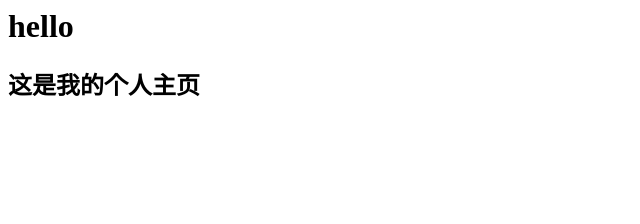
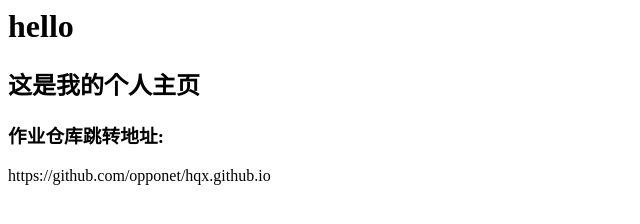
Before and after one commit to opponent01/hqx.github.io, a plain HTML site: page index.html in a window 1280 px wide. Shown: the whole page, without its empty margins (0-640 px from the left). Drawn offline with Linux system fonts and the light colour scheme.

Commit message:
Update index.html

```diff
--- a/index.html
+++ b/index.html
@@ -7,6 +7,12 @@
       <h2>
         这是我的个人主页
         </h2>
+      <h3>
+        作业仓库跳转地址:
+        </h3>
+      <a>
+        https://github.com/opponet/hqx.github.io
+        <a?>
       </body>
     </head>
 </html>
```
